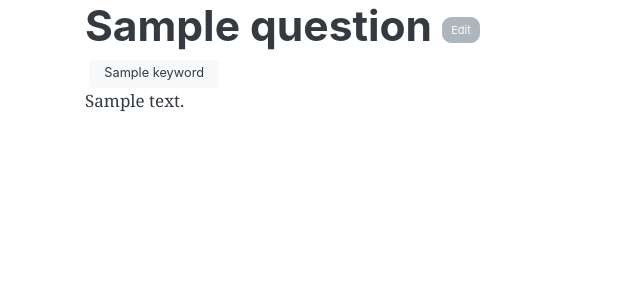
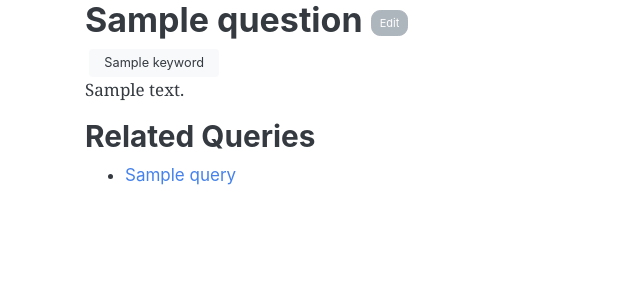
Before and after one commit to ArborealAnalytics/DataBasis, a Django app: template databasis/questions/templates/questions/question_detail.html in a window 1280 px wide. Shown: the part 59-359 px from the top of the page, without its empty margins (0-640 px from the left). Run offline with Django 3.2, Linux system fonts and the light colour scheme; the template is opened without the code that fills it: most values are stand-ins (such as "Sample title", 1, 10 or a date in 2020); some libraries are stand-ins or nearby versions.

Commit message:
Show related queries

```diff
--- a/databasis/questions/templates/questions/question_detail.html
+++ b/databasis/questions/templates/questions/question_detail.html
@@ -2,7 +2,7 @@
 
 {% block content %}
     <div class="container">
-        <h1>
+        <h1 class="h2">
             <span>
                 {{ question.title }}
             </span>
@@ -21,5 +21,20 @@
         {% endif %}
 
         <p>{{ question.description }}</p>
+
+        {% if question.keywords.all %}
+        <h2 class="h3">Related Queries</h2>
+
+        <ul>
+            {% for query in question.queries.all %}
+                <li>
+                    <a
+                        href="{% url 'query_detail' query.pk %}">
+                        {{ query }}
+                    </a>
+                </li>
+            {% endfor %}
+        </ul>
+        {% endif %}
     </div>
 {% endblock content %}
```
